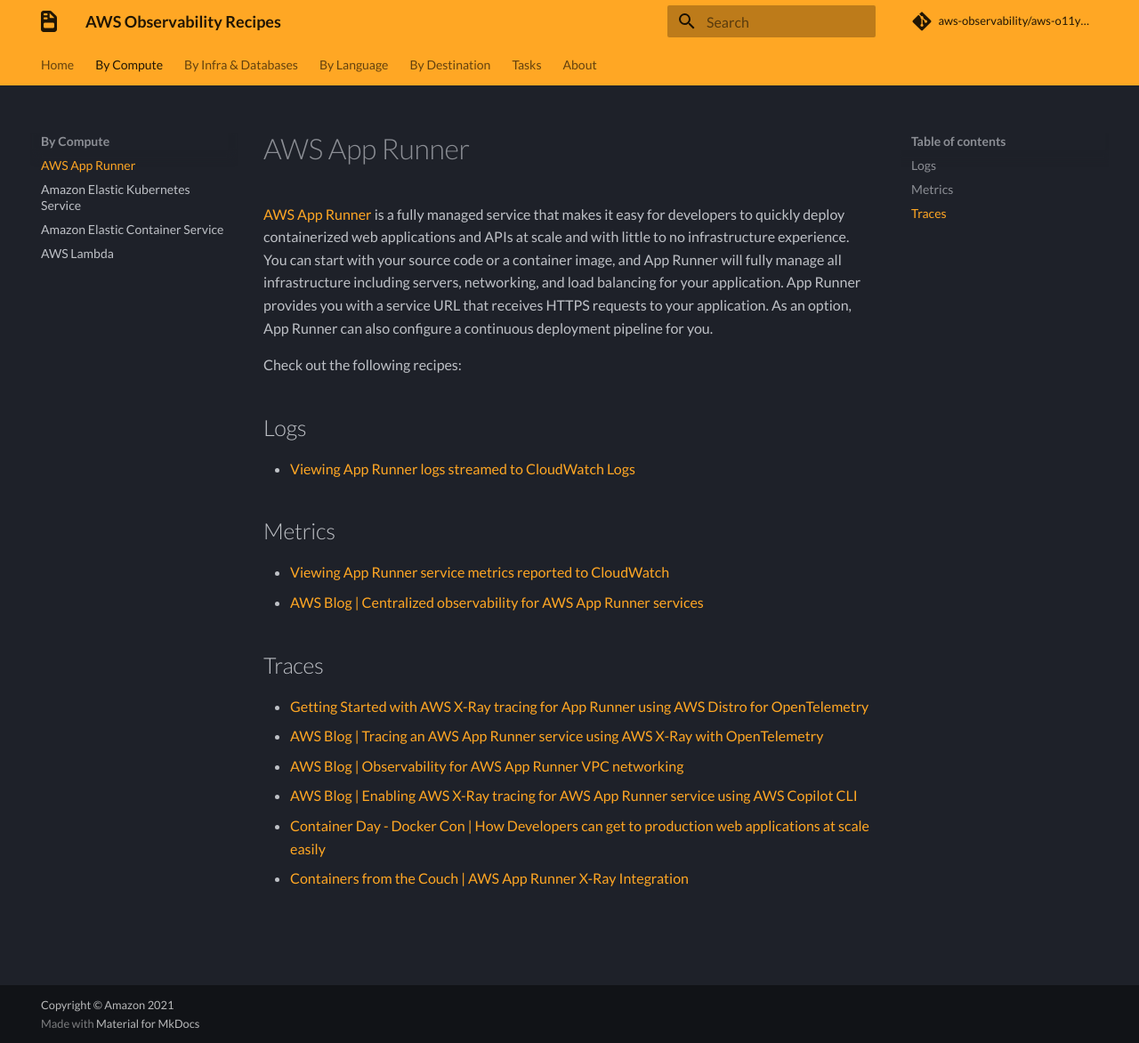
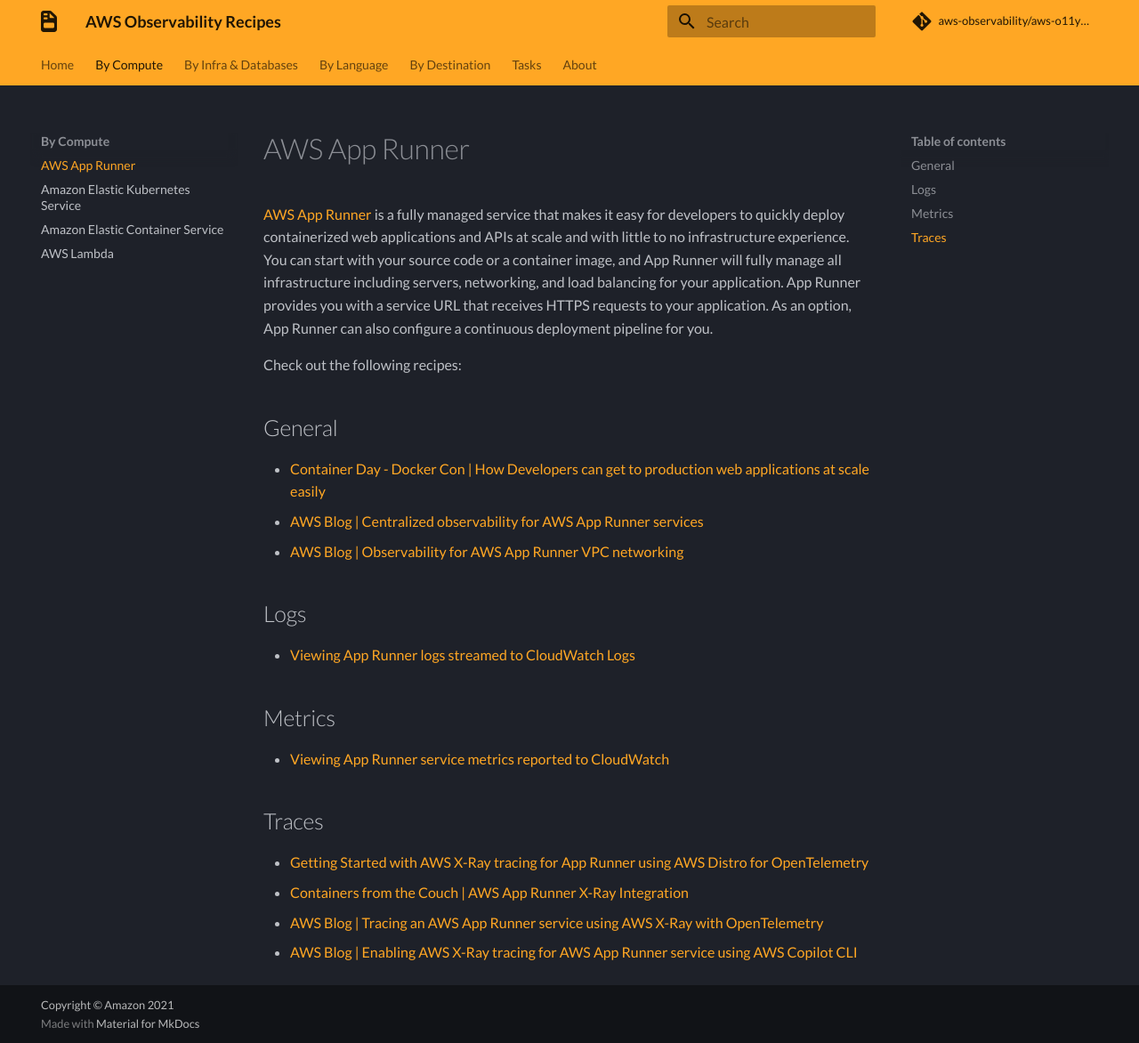
Before and after one commit to aws-observability/aws-o11y-recipes, an MkDocs documentation site: the page built from docs/apprunner.md, in a window 1280 px wide and 1172 px high. Shown: the whole window at 89% size. Built offline with MkDocs 1.6.1 and Material for MkDocs 9.7.7, drawn with Linux system fonts in a browser that asks for light colours; some web fonts are replaced; comment, search, counter and statistics services are not loaded; some of the changed lines change nothing that is shown.

Commit message:
Update apprunner.md

```diff
--- a/docs/apprunner.md
+++ b/docs/apprunner.md
@@ -8,6 +8,12 @@
 
 Check out the following recipes:
 
+## General
+- [Container Day - Docker Con | How Developers can get to production web applications at scale easily](https://www.youtube.com/watch?v=Iyp9Ugk9oRs)
+- [AWS Blog | Centralized observability for AWS App Runner services](https://aws.amazon.com/blogs/containers/centralized-observability-for-aws-app-runner-services/)
+- [AWS Blog | Observability for AWS App Runner VPC networking](https://aws.amazon.com/blogs/containers/observability-for-aws-app-runner-vpc-networking/)
+
+
 ## Logs
 
 - [Viewing App Runner logs streamed to CloudWatch Logs][apprunner-cwl]
@@ -15,19 +21,16 @@
 ## Metrics
 
 - [Viewing App Runner service metrics reported to CloudWatch](apprunner-cwm)
-- [AWS Blog | Centralized observability for AWS App Runner services](https://aws.amazon.com/blogs/containers/centralized-observability-for-aws-app-runner-services/)
+
 
 ## Traces
 - [Getting Started with AWS X-Ray tracing for App Runner using AWS Distro for OpenTelemetry](apprunner-xray-adot)
+- [Containers from the Couch | AWS App Runner X-Ray Integration](https://youtu.be/cVr8N7enCMM)
 - [AWS Blog | Tracing an AWS App Runner service using AWS X-Ray with OpenTelemetry](https://aws.amazon.com/blogs/containers/tracing-an-aws-app-runner-service-using-aws-x-ray-with-opentelemetry/)
-- [AWS Blog | Observability for AWS App Runner VPC networking](https://aws.amazon.com/blogs/containers/observability-for-aws-app-runner-vpc-networking/)
 - [AWS Blog | Enabling AWS X-Ray tracing for AWS App Runner service using AWS Copilot CLI](https://aws.amazon.com/blogs/containers/enabling-aws-x-ray-tracing-for-aws-app-runner-service-using-aws-copilot-cli/)
-- [Container Day - Docker Con | How Developers can get to production web applications at scale easily](https://www.youtube.com/watch?v=Iyp9Ugk9oRs)
-- [Containers from the Couch | AWS App Runner X-Ray Integration](https://youtu.be/cVr8N7enCMM)
-
 
 [apprunner-main]: https://aws.amazon.com/apprunner/
 [aes-ws]: https://bookstore.aesworkshops.com/
 [apprunner-cwl]: https://docs.aws.amazon.com/apprunner/latest/dg/monitor-cwl.html
 [apprunner-cwm]: https://docs.aws.amazon.com/apprunner/latest/dg/monitor-cw.html
-[apprunner-xray-adot]: https://aws-otel.github.io/docs/getting-started/apprunner
+[apprunner-xray-adot]: https://aws-otel.github.io/docs/getting-started/apprunner.html
```
